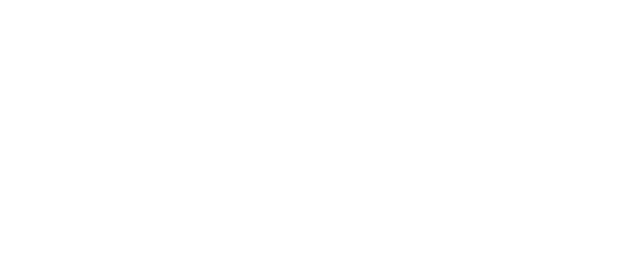
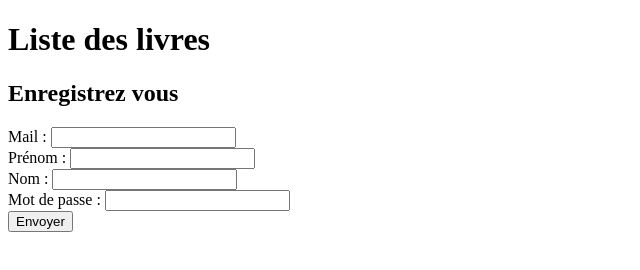
Before and after one commit to Smylou/Farenheit-452, a plain HTML site: page front/views/register.html in a window 1280 px wide. Shown: the whole page, without its empty margins (0-640 px from the left). Drawn offline with Linux system fonts and the light colour scheme.

Commit message:
update enregistrement

```diff
--- a/back/package.json
+++ b/back/package.json
@@ -19,6 +19,7 @@
   "type": "module",
   "homepage": "https://github.com/Smylou/Farenheit-452#readme",
   "dependencies": {
+    "cors": "^2.8.6",
     "dotenv": "^17.2.3",
     "express": "^5.2.1",
     "mongoose": "^9.1.5"
--- a/front/views/register.html
+++ b/front/views/register.html
@@ -0,0 +1,38 @@
+<!DOCTYPE html>
+<html lang="fr">
+
+<head>
+    <meta charset="UTF-8">
+    <meta name="viewport" content="width=device-width, initial-scale=1.0">
+    <title>S'enregistrer</title>
+</head>
+
+<body>
+    <h1>Liste des livres</h1>
+    <section>
+        <form action="" method="" id="form">
+            <h2>Enregistrez vous</h2>
+            <div>
+                <label for="mail">Mail : </label>
+                <input type="text" name="mail" id="mail">
+            </div>
+            <div>
+                <label for="prenom">Prénom : </label>
+                <input type="text" name="prenom" id="prenom">
+            </div>
+            <div>
+                <label for="nom">Nom : </label>
+                <input type="text" name="nom" id="nom">
+            </div>
+            <div>
+                <label for="pwd">Mot de passe : </label>
+                <input type="text" name="pwd" id="pwd">
+            </div>
+            <button>Envoyer</button>
+        </form>
+    </section>
+
+    <script src="../script.js"></script>
+</body>
+
+</html>
```
Also changed, not shown: back/src/controllers/userController.js (+13 -0 lines), back/src/index.js (+10 -0 lines), back/src/routers/userRouter.js (+2 -7 lines), front/index.html (+8 -10 lines), 1 other file.
